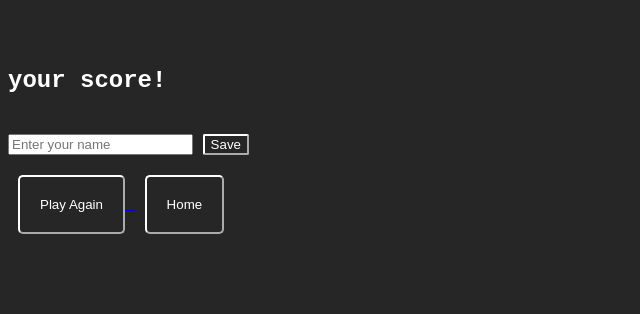
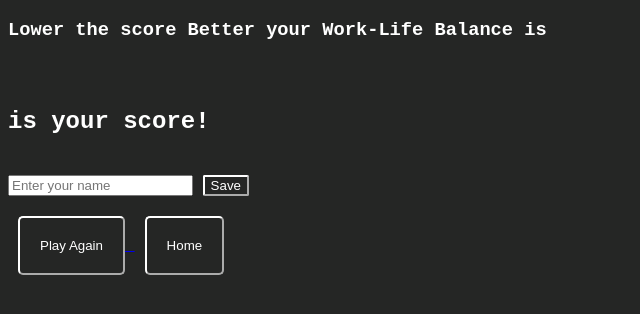
Before and after one commit to aundrree/fiwb-website, a plain HTML site: page end.html in a window 1280 px wide. Shown: the whole page, without its empty margins (0-640 px from the left). Drawn offline with Linux system fonts and the light colour scheme.

Commit message:
Update end.html

```diff
--- a/end.html
+++ b/end.html
@@ -8,10 +8,11 @@
   </head>
 <body bgcolor="#252625">
     <div class="container">
+        <h3>Lower the score Better your Work-Life Balance is</h3>
         <div id="end" class="flex-center flex-column">
             <h1 id="finalScore">0</h1>
             <form class="end-form-container">
-                <h2 id="end-text"> your score!</h2>
+                <h2 id="end-text"> is your score!</h2>
                 <input type="text" name="name" id="username" placeholder="Enter your name">
                 <button class="btn" id="saveScoreBtn" type="submit" onclick="saveHighScore(event)" disabled>Save</button>
             </form>
```
